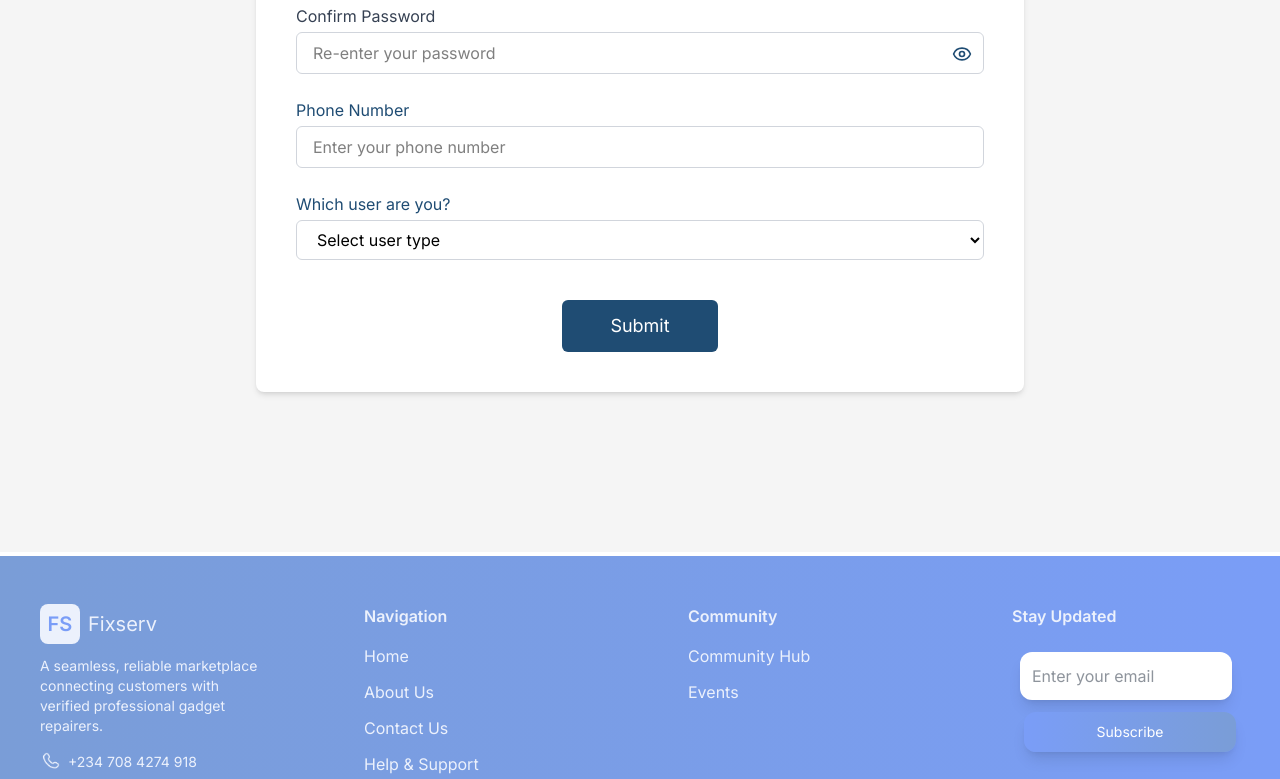
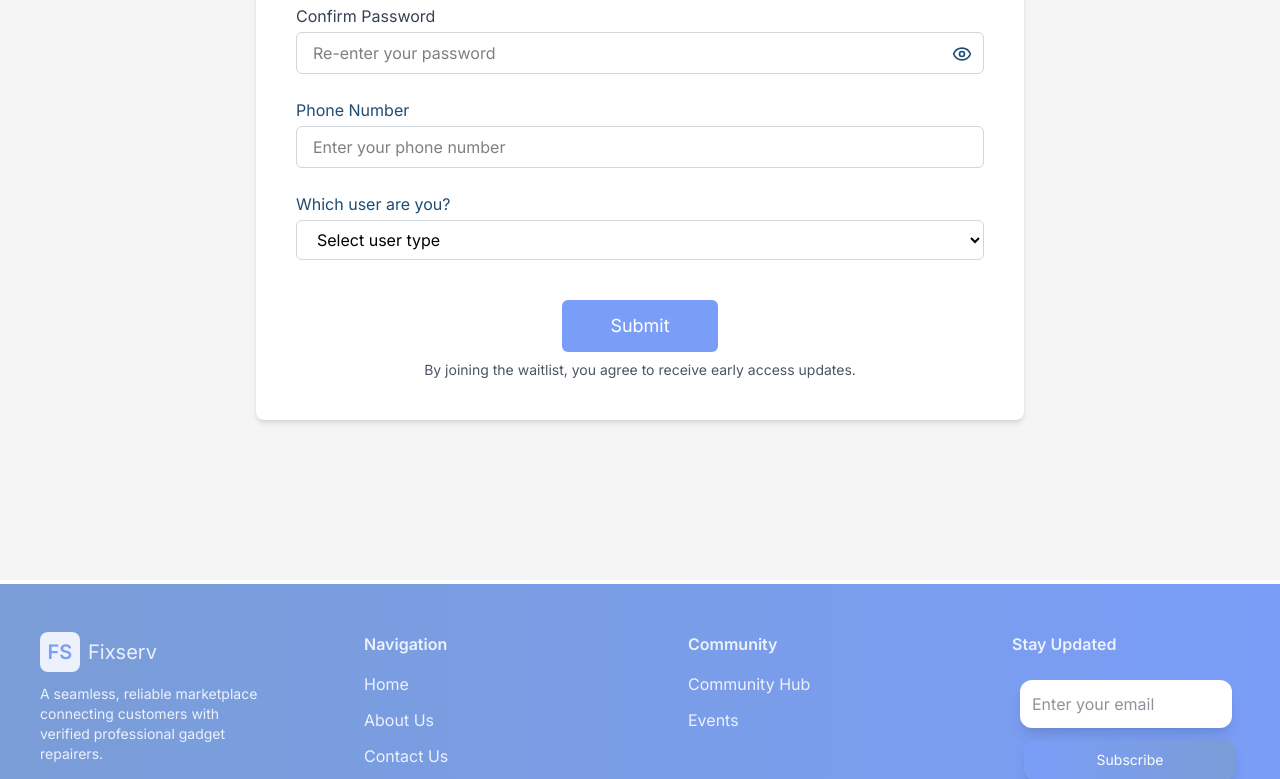
Before and after one commit to Colauncha/Fixserv-Frontend, a React (Vite) app: page /waitlist in a window 1280 px wide. Shown: the part 911-1690 px from the top of the page. Built offline with nearby package versions, Linux system fonts and the light colour scheme; no server answers.

Commit message:
feat: Update Waitlist page styling and enhance submit button functionality

```diff
--- a/src/Pages/Waitlist.jsx
+++ b/src/Pages/Waitlist.jsx
@@ -218,7 +218,7 @@ const Waitlist = () => {
       <ToastContainer position="top-center" />
 
       <div className="w-full bg-[#F5F5F5] flex flex-col items-center py-20 px-4">
-        <div className="w-full max-w-5xl bg-[#2C4179] rounded-md py-16 px-6 text-center text-white">
+        <div className="w-full max-w-5xl bg-[#7A9DF7] rounded-md py-16 px-6 text-center text-white">
           <h2 className="text-2xl md:text-3xl font-bold mb-4">
             Be the First to Experience FIXSERV V2 🚀
           </h2>
@@ -452,7 +452,7 @@ const Waitlist = () => {
               </div>
 
               {/* Submit */}
-              <div className="md:col-span-2 flex justify-center mt-4">
+              {/* <div className="md:col-span-2 flex flex-col align-center justify-center mt-4">
 
                 <button
                   type="submit"
@@ -461,12 +461,30 @@ const Waitlist = () => {
     ${
       loading
         ? 'bg-gray-400 cursor-not-allowed'
-        : 'bg-[#1F4C73] text-white hover:bg-[#163956]'
+        : 'bg-[#7A9DF7] text-white hover:bg-[#163956]'
     }`}
                 >
                   {loading ? 'Submitting...' : 'Submit'}
                 </button>
-              </div>
+                <p>By joining the waitlist, you agree to receive early access updates.</p>
+              </div> */}
+              <div className="md:col-span-2 flex flex-col items-center justify-center mt-4">
+  <button
+    type="submit"
+    disabled={loading}
+    className={`px-12 py-3 rounded-md font-medium text-lg transition cursor-pointer
+      ${loading
+        ? 'bg-gray-400 cursor-not-allowed'
+        : 'bg-[#7A9DF7] text-white hover:bg-[#163956]'}
+    `}
+  >
+    {loading ? 'Submitting...' : 'Submit'}
+  </button>
+
+  <p className="mt-2 text-sm text-gray-600 text-center">
+    By joining the waitlist, you agree to receive early access updates.
+  </p>
+</div>
             </form>
           </div>
         </div>
```
